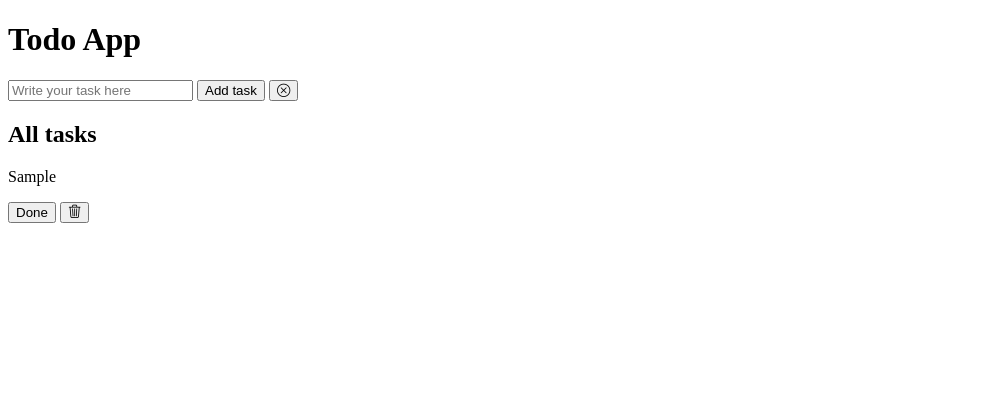
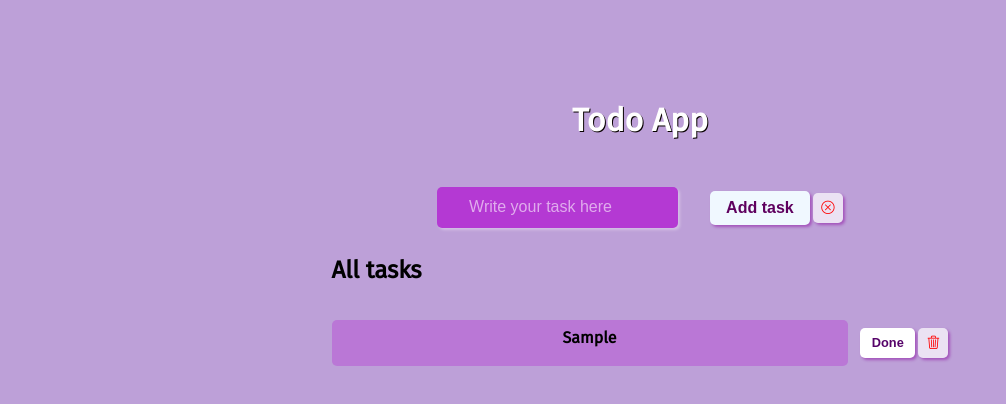
Before and after one commit to georgestcloud/task-list, a plain HTML site: page index.html in a window 1280 px wide. Both pictures are taken after typing "Sample" into the empty fields and a click on the input "Add task". Shown: the whole page, without its empty margins (0-1006 px from the left). Drawn offline with nearby package versions, Linux system fonts and the light colour scheme.

Commit message:
index.html

```diff
--- a/index.html
+++ b/index.html
@@ -3,8 +3,8 @@
   <head>
     <meta charset="UTF-8" />
     <meta name="viewport" content="width=device-width, initial-scale=1.0" />
-    <title>Todo project</title>
-    <link rel="stylesheet" href="./style.css" />
+    <title>Reminders project</title>
+
     <link rel="preconnect" href="https://fonts.googleapis.com" />
     <link rel="preconnect" href="https://fonts.gstatic.com" crossorigin />
     <link
@@ -15,6 +15,139 @@
       rel="stylesheet"
       href="https://cdn.jsdelivr.net/npm/bootstrap-icons@1.11.3/font/bootstrap-icons.min.css"
     />
+
+<style>
+@import url("https://cdn.jsdelivr.net/npm/bootstrap-icons@1.11.3/font/bootstrap-icons.min.css");
+body {
+  background-color: rgb(189, 160, 216);
+  margin-top: 4rem;
+}
+.container {
+  display: flex;
+  flex-direction: column;
+  justify-content: center;
+  align-items: center;
+  /* font-family: 'Fira Sans', sans-serif; */
+  font-family: "Fira Sans", sans-serif;
+  overflow-wrap: normal;
+  padding: 1rem 5rem ;
+}
+.head {
+  font-family: "Fira Sans", sans-serif;
+  font-weight: 900;
+  font-size: 2rem;
+  text-shadow: 1px 1px #090202;
+  color: rgb(255, 255, 255);
+  text-align: center;
+  margin-bottom: 3rem;
+}
+/* .add-task {
+    display: flex;
+    background-color:  rgb(180, 57, 211);
+    padding: .8rem 2rem;
+    border-radius: 5px;
+} */
+.new-plans,
+.add-task {
+  display: flex;
+  justify-content: space-between;
+  align-items: center;
+  margin-bottom: .5rem;
+}
+
+#new-task-submit {
+  color: rgb(95, 0, 95);
+  font-weight: 700;
+  font-size: 1rem;
+  background-color: aliceblue;
+  margin-left: 2rem;
+  padding: 0.5rem 1rem;
+  border-radius: 5px;
+  box-shadow: 2px 2px 3px #8a009c7a;
+}
+#new-task-submit:hover {
+  color: rgb(222, 43, 168);
+  background-color: rgb(5, 0, 3);
+}
+#new-task {
+  background-color: rgb(180, 57, 211);
+  padding: 0.8rem 2rem;
+  border-radius: 5px;
+  box-shadow: 2px 2px 3px #fffbff58;
+}
+::placeholder {
+  color: rgba(255, 255, 255, 0.584);
+  font-size: 1rem;
+}
+input,
+button {
+  appearance: none;
+  background: none;
+  outline: none;
+  border: none;
+}
+.text {
+  width: 220px;
+  height: 30px;
+  overflow-wrap: break-word;
+  border-radius: 5px;
+  background-color: rgba(180, 57, 211, 0.402);
+  font-size: 1rem;
+  color: rgb(0, 0, 0);
+  font-weight: 600;
+
+  padding: .5rem;
+  text-align: center;
+}
+
+.delete {
+  margin-left: 0.2rem;
+  font-weight: 600;
+  color: rgb(255, 0, 0);
+  height: 30px;
+  width: 30px;
+  border-radius: 5px;
+  background-color: rgba(255, 255, 255, 0.696);
+  box-shadow: 2px 2px 3px #8a009c7a;
+}
+.delete:hover {
+  color: rgb(245, 0, 0);
+  background-color: rgb(5, 0, 3);
+
+}
+.edit {
+  font-size: .8rem;
+  color: rgba(85, 2, 104, 0.998);
+  font-weight: 600;
+  margin-left: 0.8rem;
+  width: 55px;
+  height: 30px;
+  border-radius: 5px;
+  background-color: rgb(255, 255, 255);
+  box-shadow: 2px 2px 3px #8a009c7a;
+}
+.edit:hover {
+  color: rgb(222, 43, 168);
+  background-color: rgb(5, 0, 3);
+}
+
+.done {
+  text-decoration: line-through;
+  color: #0902027d;
+}
+.edit-delete {
+  display: flex;
+}
+@media (min-width: 600px) {
+.text {
+  width: 500px;
+  height: 30px;
+  overflow-y: scroll;
+}
+}
+</style>
+
+
   </head>
   <body>
     <div class="container">
```
